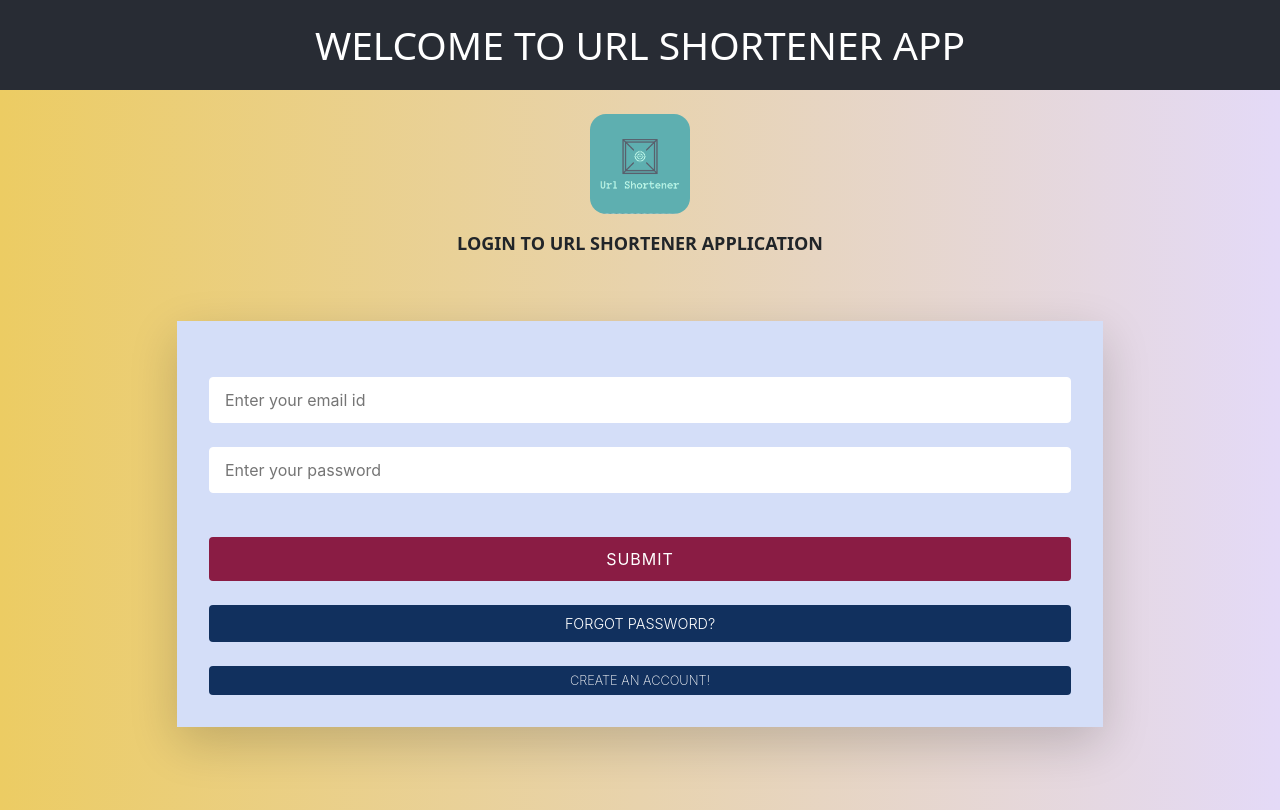
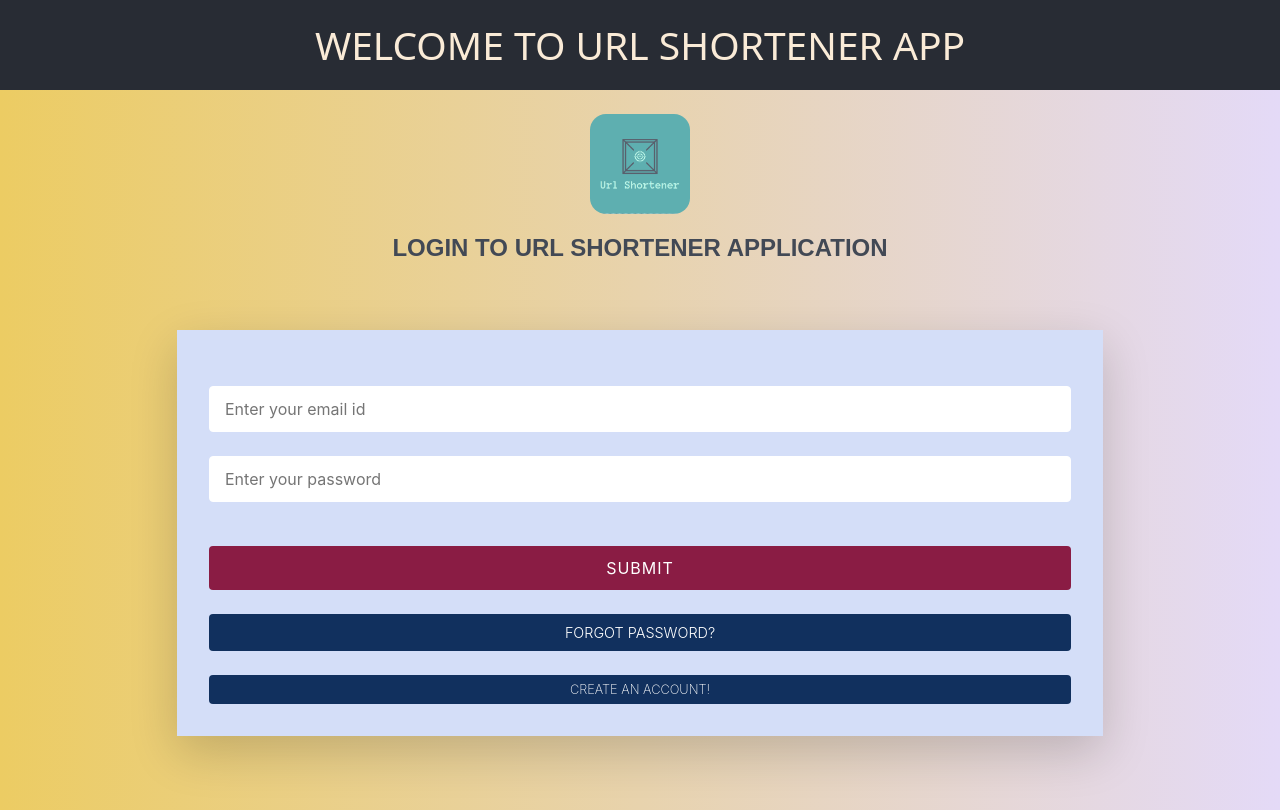
Before and after one commit to Chetan-Gudagamanal/urlshortener-frontend, a React (Create React App) app: page / in a window 1280 px wide. Built offline with nearby package versions, Linux system fonts and the light colour scheme.

Commit message:
updated css

```diff
--- a/src/App.css
+++ b/src/App.css
@@ -14,10 +14,15 @@
   font-size: 1.5em;
   min-height: 10vh;
   padding: 0.4em;
+  color: antiquewhite;
 }
+
+@import url('https://fonts.googleapis.com/css2?family=Archivo+Black&family=Arimo:ital@1&display=swap');
 .login_text{
-  font-size: large;
+  font-size: 1.5em;
   font-weight: bolder;
+  font-family: 'Archivo Black', sans-serif;
+  color: #424955;
 }
 .header-class {
   background-color: #282c34;
@@ -36,9 +41,12 @@
   min-height: 90vh;
 }
 
+@import url('https://fonts.googleapis.com/css2?family=Arimo:ital@1&display=swap');
 .url_shortener_title{
   font-size: large;
   font-weight: bolder;
+  color: rgb(119, 0, 255);
+  font-family: 'Arimo', sans-serif;
 }
 
 .MyForm{
```
